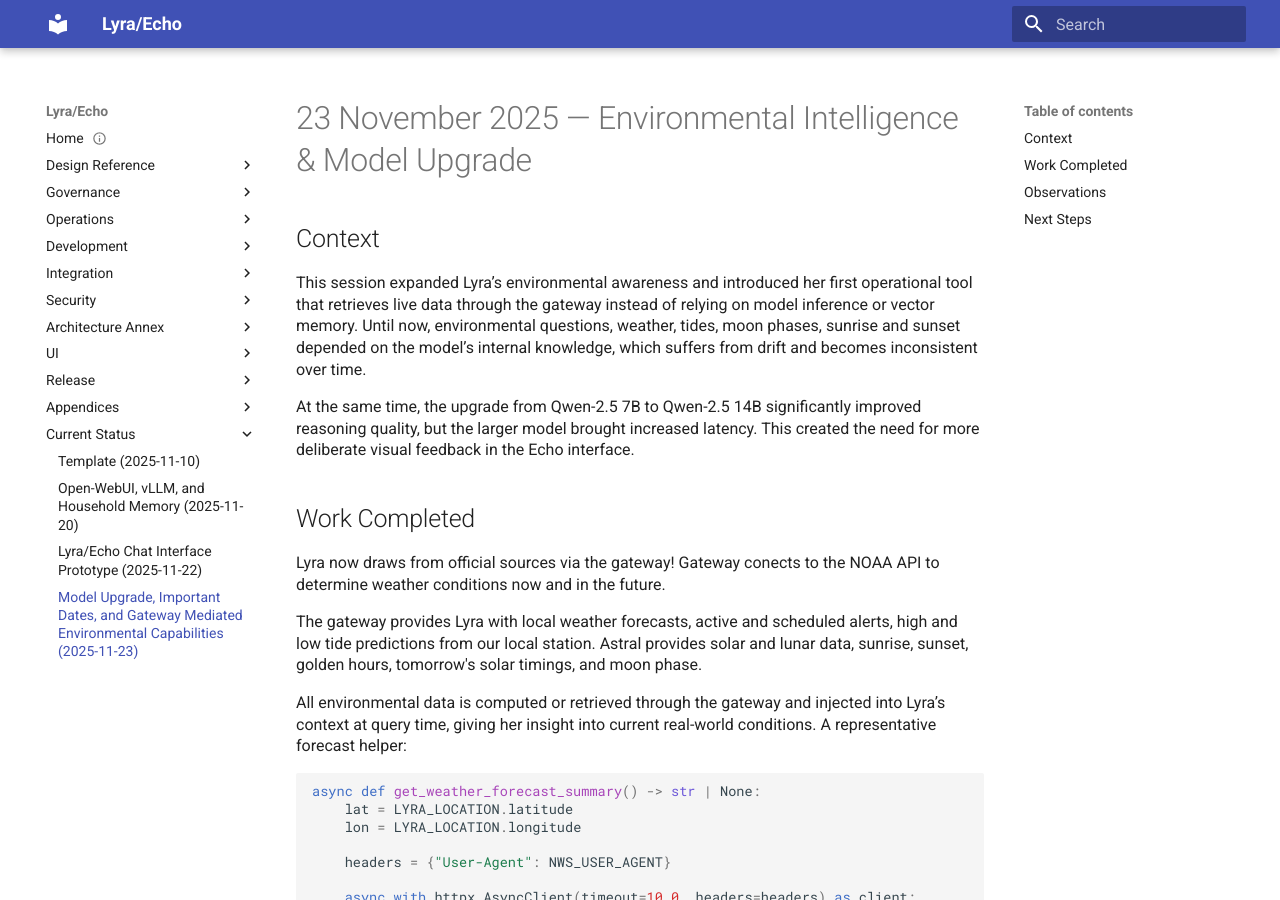
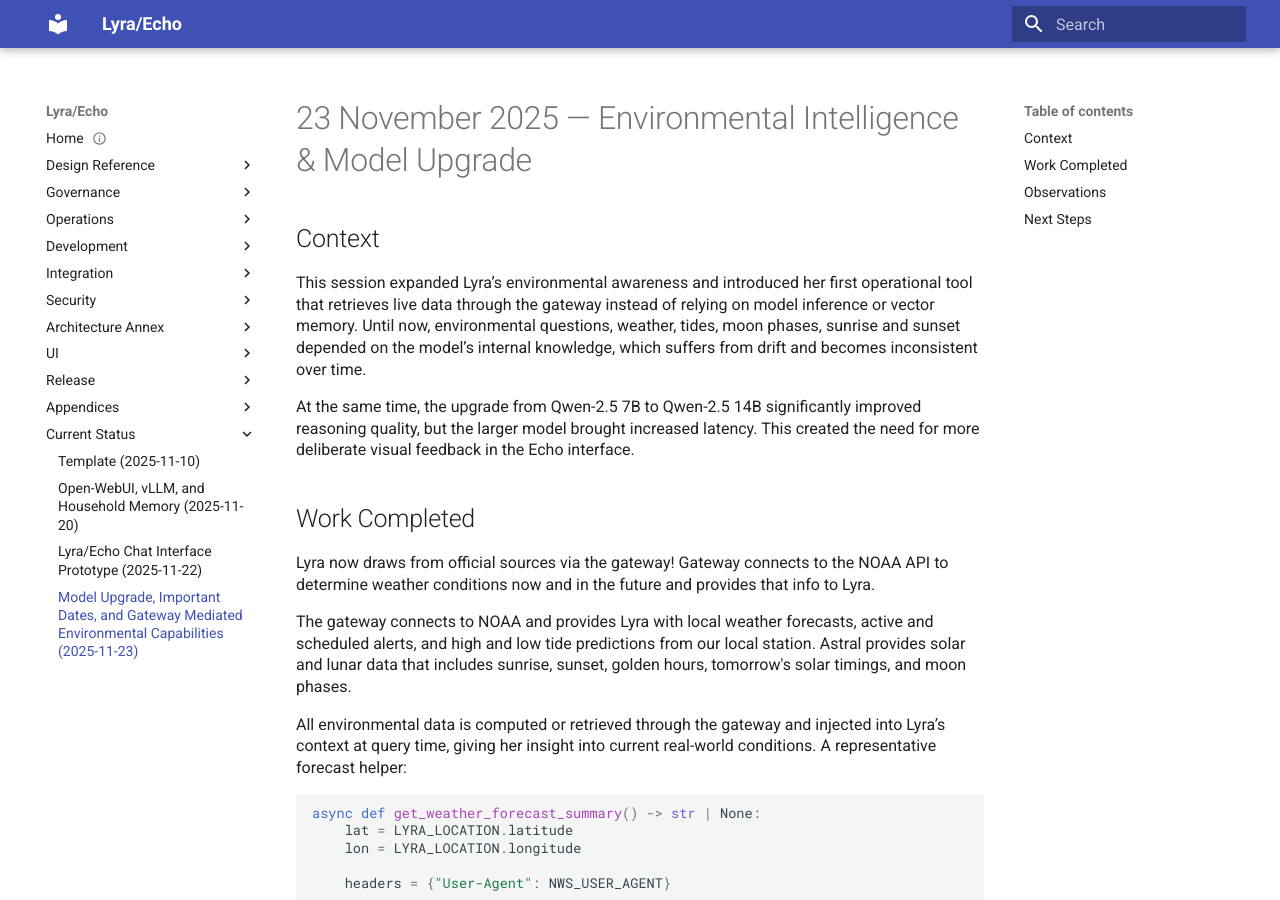
Before and after one commit to austin-206/lyra-echo, an MkDocs documentation site: the page built from docs/entries/2025-11-23.md, in a window 1280 px wide and 900 px high. Built offline with MkDocs 1.6.1 and Material for MkDocs 9.7.7, drawn with Linux system fonts in a browser that asks for light colours.

Commit message:
Nov 23 progress update 3

```diff
--- a/docs/entries/2025-11-23.md
+++ b/docs/entries/2025-11-23.md
@@ -19,9 +19,9 @@ This session expanded Lyra’s environmental awareness and introduced her first
 At the same time, the upgrade from Qwen-2.5 7B to Qwen-2.5 14B significantly improved reasoning quality, but the larger model brought increased latency. This created the need for more deliberate visual feedback in the Echo interface.
 
 ## Work Completed
-Lyra now draws from official sources via the gateway! Gateway conects to the NOAA API to determine weather conditions now and in the future.
+Lyra now draws from official sources via the gateway! Gateway connects to the NOAA API to determine weather conditions now and in the future and provides that info to Lyra.
 
-The gateway provides Lyra with local weather forecasts, active and scheduled alerts, high and low tide predictions from our local station. Astral provides solar and lunar data, sunrise, sunset, golden hours, tomorrow's solar timings, and moon phase.
+The gateway connects to NOAA and provides Lyra with local weather forecasts, active and scheduled alerts, and high and low tide predictions from our local station. Astral provides solar and lunar data that includes sunrise, sunset, golden hours, tomorrow's solar timings, and moon phases.
 
 All environmental data is computed or retrieved through the gateway and injected into Lyra’s context at query time, giving her insight into current real-world conditions.
 A representative forecast helper:
```
